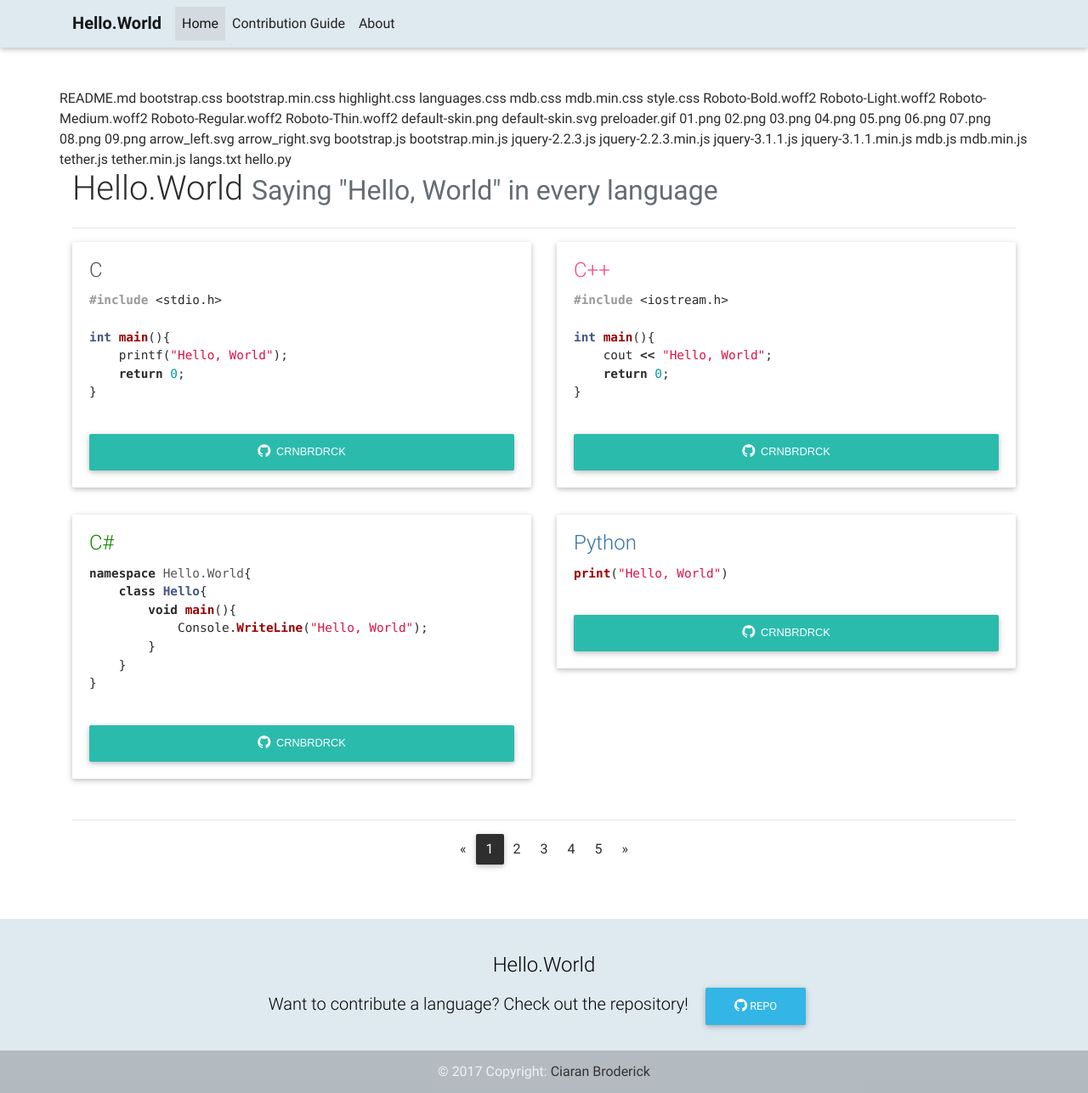
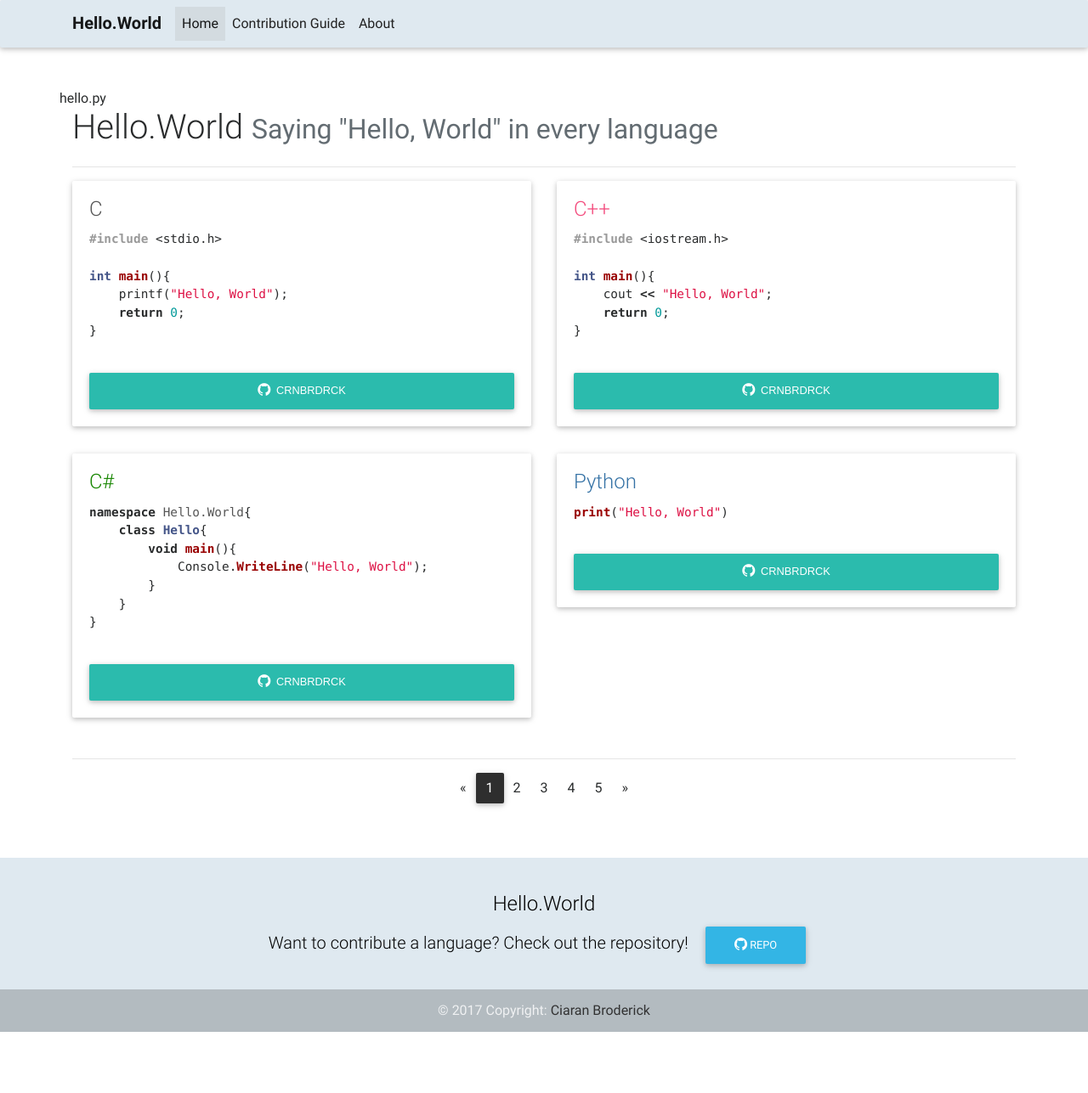
Before and after one commit to freyamade/hello.world, a Jekyll site: the page built from index.md, in a window 1280 px wide. Shown: the whole page at 85% size. Built offline with Jekyll 4.4.1, drawn with Linux system fonts in a browser that asks for light colours; nearby versions of some CDN libraries; after the commit the page ends 1215 px from its top, so only the background shows below that.

Commit message:
Update index.html

```diff
--- a/_layouts/index.html
+++ b/_layouts/index.html
@@ -84,7 +84,7 @@
 
             <div class="row">
                 {% assign code_files = site.static_files | where: "code", true %}
-                {% for program in site.static_files %}
+                {% for program in code_files %}
                     {{ program.name }}
                 {% endfor %}
             </div>
```
